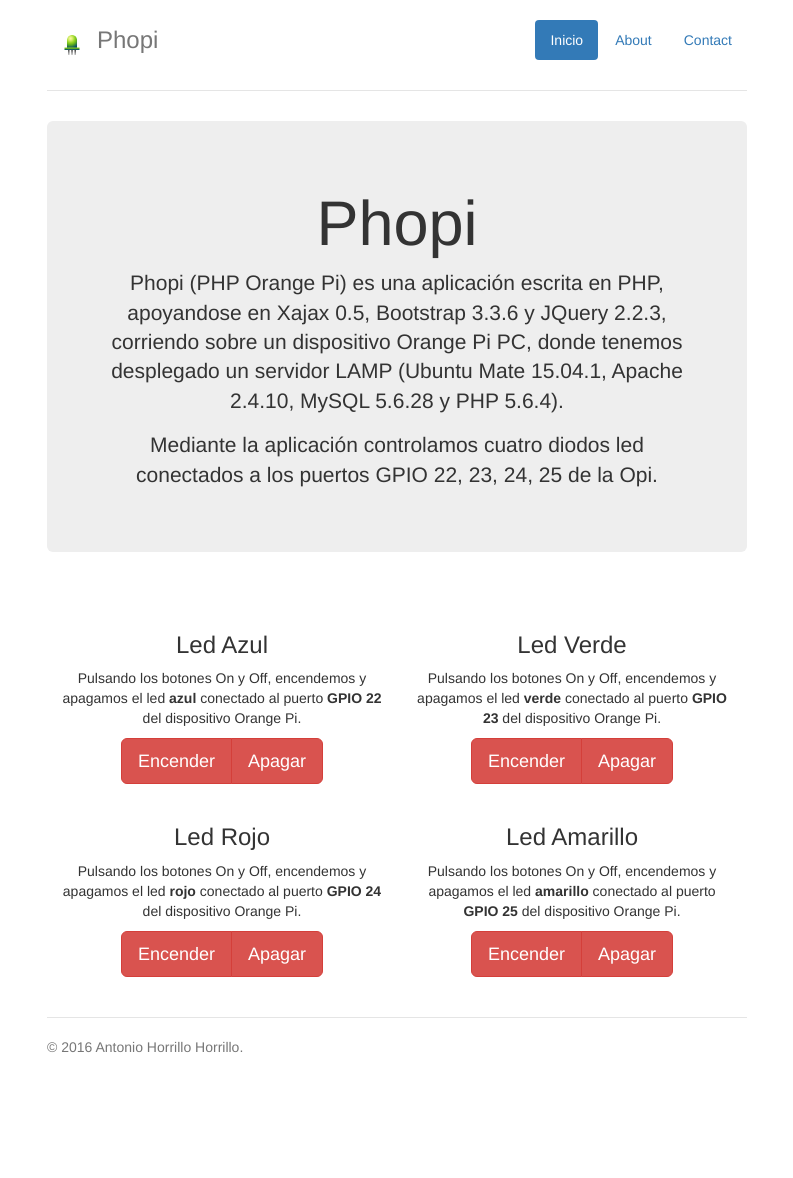
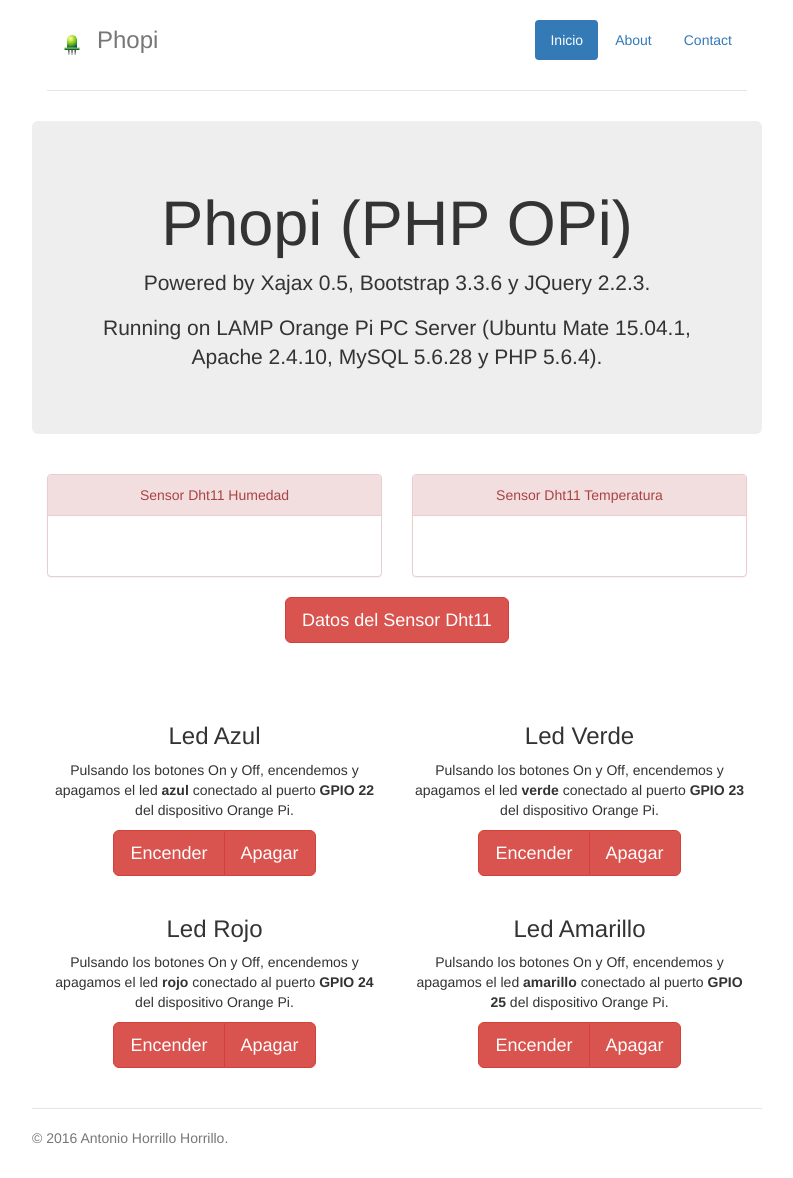
Before and after one commit to antoniohh/Phopi, a PHP site: page / in a window 1280 px wide. Shown: the whole page, without its empty margins (243-1036 px from the left). Before the commit the page ends 1053 px from the top, so only its background shows below. Run offline with PHP 8.4, Linux system fonts and the light colour scheme.

Commit message:
Actualización sensor dht11.
Incluimos la lectura de humedad y temperatura con el sensor Dht11. Ver
código C++ del sensor.

```diff
--- a/controlador/motorjs.js
+++ b/controlador/motorjs.js
@@ -29,4 +29,5 @@ $( document ).ready(function() {
     xajax.request({xjxfun:"controlverde"}, {mode:'synchronous'});
     xajax.request({xjxfun:"controlrojo"}, {mode:'synchronous'});
     xajax.request({xjxfun:"controlamarillo"}, {mode:'synchronous'});
+    xajax.request({xjxfun:"controlDht11"}, {mode:'synchronous'});
 });
--- a/controlador/motorxajax.php
+++ b/controlador/motorxajax.php
@@ -48,11 +48,47 @@ $xajax->register(XAJAX_FUNCTION, "controlazul");
 $xajax->register(XAJAX_FUNCTION, "controlverde");
 $xajax->register(XAJAX_FUNCTION, "controlrojo");
 $xajax->register(XAJAX_FUNCTION, "controlamarillo");
+$xajax->register(XAJAX_FUNCTION, "controlDht11");
+
 /**
  * El método processRequest procesa las peticiones que llegan a la página.
  * Debe ser llamado antes del código HTML
  */
 $xajax->processRequest();
+
+////////////////////////////////////////////////////////////////////////////////
+// Inicio Control del Sensor Dht11
+////////////////////////////////////////////////////////////////////////////////
+
+function controlDht11() {
+    $respuesta = new xajaxResponse();
+    $estado21 = shell_exec("sudo /opt/WiringOP/dht11");
+    if (!isset($estado21)) {
+        $respuesta->alert($estado21);
+        $respuesta->assign("panhum", "className", "panel panel-danger");
+        $respuesta->assign("pantem", "className", "panel panel-danger");
+        $respuesta->assign("btnsensor", "className", "btn btn-lg btn-danger");
+    } else {
+        if ($estado21 == 1701) {
+            $respuesta->assign("panhum", "className", "panel panel-primary");
+            $respuesta->assign("pantem", "className", "panel panel-primary");
+            $respuesta->assign("humedad", "innerHTML", "Sin datos.");
+            $respuesta->assign("temperatura", "innerHTML", "Sin datos.");
+            $respuesta->assign("btnsensor", "className", "btn btn-lg btn-primary");
+        } else {
+            $datos = explode("-",$estado21);
+            $respuesta->assign("humedad", "innerHTML", $datos[0]."%");
+            $respuesta->assign("temperatura", "innerHTML", $datos[1]."ºC");
+            $respuesta->assign("panhum", "className", "panel panel-success");
+            $respuesta->assign("pantem", "className", "panel panel-success");
+            $respuesta->assign("btnsensor", "className", "btn btn-lg btn-success");
+        }
+    } return $respuesta;
+}
+
+////////////////////////////////////////////////////////////////////////////////
+// Fin Control del Sensor Dht11
+////////////////////////////////////////////////////////////////////////////////
 
 ////////////////////////////////////////////////////////////////////////////////
 // Inicio Control de Estado
--- a/index.php
+++ b/index.php
@@ -48,6 +48,7 @@ $xajax->register(XAJAX_FUNCTION,"controlazul");
 $xajax->register(XAJAX_FUNCTION,"controlverde");
 $xajax->register(XAJAX_FUNCTION,"controlrojo");
 $xajax->register(XAJAX_FUNCTION,"controlamarillo");
+$xajax->register(XAJAX_FUNCTION,"controlDht11");
 
 /**
  * Indicamos la ruta del componenete Javascript de Xajax.
--- a/nbproject/private/private.xml
+++ b/nbproject/private/private.xml
@@ -2,10 +2,6 @@
 <project-private xmlns="http://www.netbeans.org/ns/project-private/1">
     <editor-bookmarks xmlns="http://www.netbeans.org/ns/editor-bookmarks/2" lastBookmarkId="0"/>
     <open-files xmlns="http://www.netbeans.org/ns/projectui-open-files/2">
-        <group>
-            <file>file:/C:/Users/anton/Dropbox/Proyectos/GitHub/Phopi/controlador/motorxajax.php</file>
-            <file>file:/C:/Users/anton/Dropbox/Proyectos/GitHub/Phopi/vista/body.php</file>
-            <file>file:/C:/Users/anton/Dropbox/Proyectos/GitHub/Phopi/index.php</file>
-        </group>
+        <group/>
     </open-files>
 </project-private>
--- a/vista/body.php
+++ b/vista/body.php
@@ -33,17 +33,29 @@
                 </a>
                 <h3 class="text-muted">Phopi</h3>
             </div>
-
+            <div class="row">
             <div class="jumbotron">
-                <h1>Phopi</h1>
-                <p class="lead">Phopi (PHP Orange Pi) es una aplicación escrita en PHP, apoyandose en Xajax 0.5, Bootstrap 3.3.6 y JQuery 2.2.3,
-                    corriendo sobre un dispositivo Orange Pi PC, donde tenemos desplegado un servidor LAMP (Ubuntu Mate 15.04.1,
-                    Apache 2.4.10, MySQL 5.6.28 y PHP 5.6.4).
-                </p>
-                <p class="lead">Mediante la aplicación controlamos cuatro diodos led conectados a los puertos GPIO 22, 23, 24, 25 de la Opi.
-                </p>
+                <h1>Phopi (PHP OPi)</h1>
+                <p class="lead">Powered by Xajax 0.5, Bootstrap 3.3.6 y JQuery 2.2.3.</p>
+                <p class="lead">Running on LAMP Orange Pi PC Server (Ubuntu Mate 15.04.1, Apache 2.4.10, MySQL 5.6.28 y PHP 5.6.4).</p>
             </div>
-
+            <div class="row marketing">
+                <div class="col-lg-6">
+                    <div class="panel panel-primary" id="panhum">
+                        <div class="panel-heading">Sensor Dht11 Humedad</div>
+                        <h3><div class="panel-body" id="humedad"></div></h3>
+                    </div>
+                </div>
+                <div class="col-lg-6">
+                    <div class="panel panel-primary" id="pantem">
+                      <div class="panel-heading">Sensor Dht11 Temperatura</div>
+                      <h3><div class="panel-body" id="temperatura"></div></h3>
+                    </div>
+                </div>
+                <div class="btn-group" role="group" aria-label="">
+                    <a id="btnsensor" onclick="xajax_controlDht11()" class="btn btn-lg btn-primary">Datos del Sensor Dht11</a>
+                </div>
+            </div>
             <div class="row marketing">
                 <div class="col-lg-6">
                     <h3 style="padding-top: 20px">Led Azul</h3>
```
Also changed, not shown: 1 other file.
